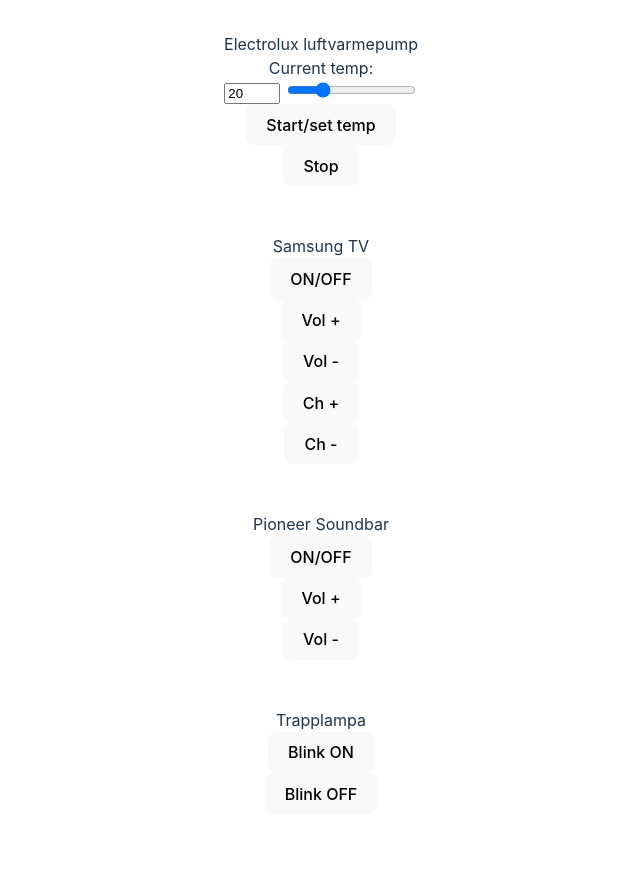
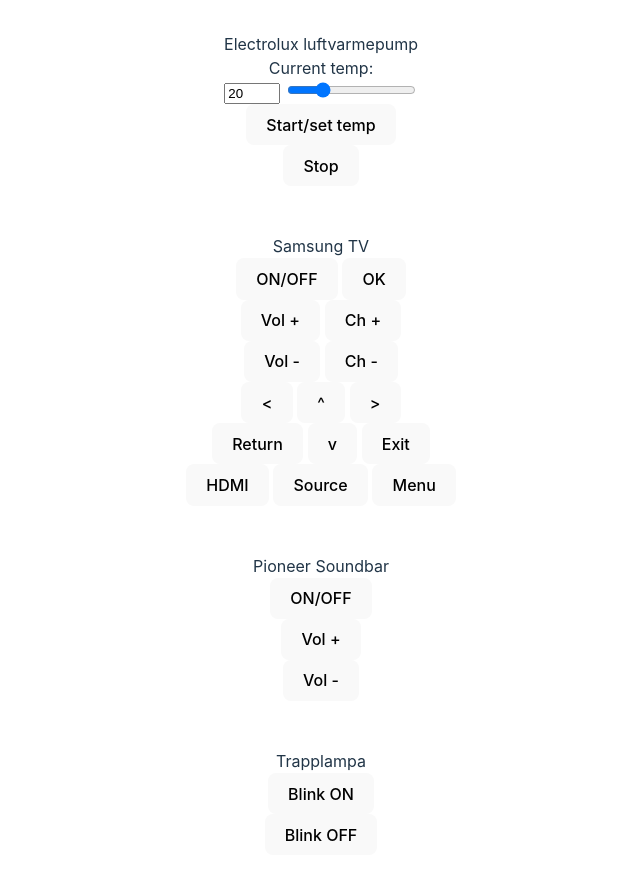
Before and after one commit to FredrikJo/IrKontrollHemma, a Svelte app: page / in a window 1280 px wide. Shown: the top 880 px of the page, without its empty margins (319-959 px from the left). Before the commit the page ends 846 px from the top, so only its background shows below. Built offline with nearby package versions, Linux system fonts and the light colour scheme.

Commit message:
Added more TV buttons

```diff
--- a/src/Tv.svelte
+++ b/src/Tv.svelte
@@ -7,6 +7,18 @@
   const CMD_VOL_DOWN = '{"Protocol":"SAMSUNG","Bits":32,"Data":"0xE0E0D02F","DataLSB":"0x7070BF4","Repeat":0}';
   const CMD_CH_UP = '{"Protocol":"SAMSUNG","Bits":32,"Data":"0xE0E048B7","DataLSB":"0x70712ED","Repeat":0}';
   const CMD_CH_DOWN = '{"Protocol":"SAMSUNG","Bits":32,"Data":"0xE0E008F7","DataLSB":"0x70710EF","Repeat":0}';
+  const CMD_SOURCE = '{"Protocol":"SAMSUNG","Bits":32,"Data":"0xE0E0807F","DataLSB":"0x70701FE","Repeat":0}';
+  const CMD_HDMI = '{"Protocol":"SAMSUNG","Bits":32,"Data":"0xE0E0D12E","DataLSB":"0x7078B74","Repeat":0}';
+  const CMD_UP = '{"Protocol":"SAMSUNG","Bits":32,"Data":"0xE0E006F9","DataLSB":"0x707609F","Repeat":0}';
+  const CMD_DOWN = '{"Protocol":"SAMSUNG","Bits":32,"Data":"0xE0E08679","DataLSB":"0x707619E","Repeat":0}';
+  const CMD_LEFT = '{"Protocol":"SAMSUNG","Bits":32,"Data":"0xE0E0A659","DataLSB":"0x707659A","Repeat":0}';
+  const CMD_RIGHT = '{"Protocol":"SAMSUNG","Bits":32,"Data":"0xE0E046B9","DataLSB":"0x707629D","Repeat":0}';
+  const CMD_OK = '{"Protocol":"SAMSUNG","Bits":32,"Data":"0xE0E016E9","DataLSB":"0x7076897","Repeat":0}';
+  const CMD_RETURN = '{"Protocol":"SAMSUNG","Bits":32,"Data":"0xE0E01AE5","DataLSB":"0x70758A7","Repeat":0}';
+  const CMD_EXIT = '{"Protocol":"SAMSUNG","Bits":32,"Data":"0xE0E0B44B","DataLSB":"0x7072DD2","Repeat":0}';
+  const CMD_MENU = '{"Protocol":"SAMSUNG","Bits":32,"Data":"0xE0E058A7","DataLSB":"0x7071AE5","Repeat":0}';
+
+
 
   function sendCmd(cmd) {
     console.log(cmd);
@@ -20,16 +32,28 @@
   <div>Samsung TV</div>
   <div>
     <button on:click={() => sendCmd(CMD_ON_OFF)}>ON/OFF</button>
+    <button on:click={() => sendCmd(CMD_OK)}>OK</button>
   </div>
   <div>
     <button on:click={() => sendCmd(CMD_VOL_UP)}>Vol +</button>
+    <button on:click={() => sendCmd(CMD_CH_UP)}>Ch +</button>
   </div>
   <div>
     <button on:click={() => sendCmd(CMD_VOL_DOWN)}>Vol -</button>
+    <button on:click={() => sendCmd(CMD_CH_DOWN)}>Ch -</button>
   </div>
   <div>
-    <button on:click={() => sendCmd(CMD_CH_UP)}>Ch +</button>
+    <button on:click={() => sendCmd(CMD_LEFT)}>&lt;</button>
+    <button on:click={() => sendCmd(CMD_UP)}>^</button>
+    <button on:click={() => sendCmd(CMD_RIGHT)}>&gt;</button>
   </div>
   <div>
-    <button on:click={() => sendCmd(CMD_CH_DOWN)}>Ch -</button>
+    <button on:click={() => sendCmd(CMD_RETURN)}>Return</button>
+    <button on:click={() => sendCmd(CMD_DOWN)}>v</button>
+    <button on:click={() => sendCmd(CMD_EXIT)}>Exit</button>
   </div>
+  <div>
+    <button on:click={() => sendCmd(CMD_HDMI)}>HDMI</button>
+    <button on:click={() => sendCmd(CMD_SOURCE)}>Source</button>
+    <button on:click={() => sendCmd(CMD_MENU)}>Menu</button>
+  </div>
```
